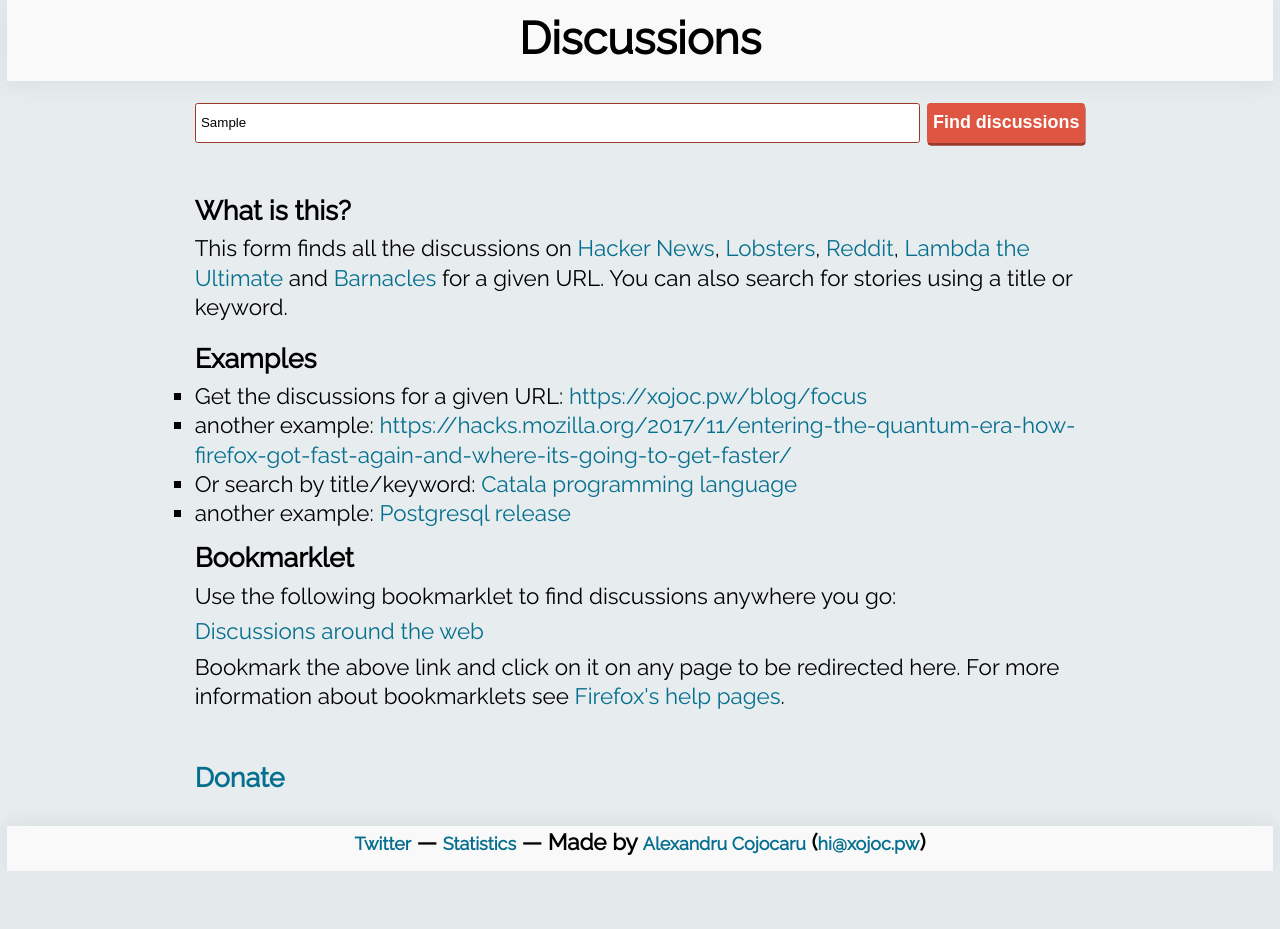
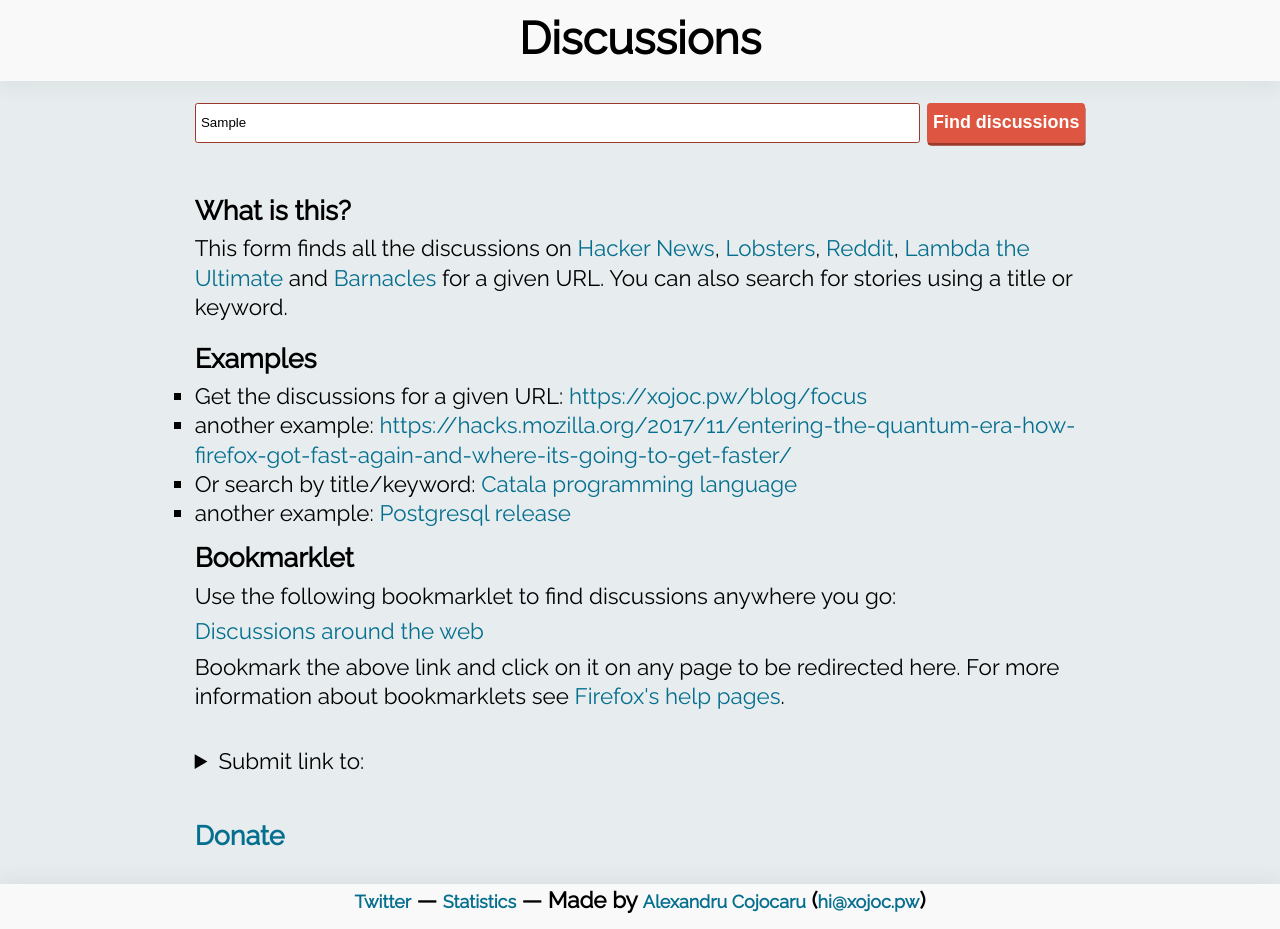
Before and after one commit to xojoc/discussions, a Django app: template web/templates/web/discussions.html in a window 1280 px wide. Before the commit the page ends 871 px from the top, so only its background shows below. Run offline with Django 3.2, Linux system fonts and the light colour scheme; the template is opened without the code that fills it: most values are stand-ins (such as "Sample title", 1, 10 or a date in 2020); parts of the project's set-up code (start-up, migrations or seed data) failed here and were passed over.

Commit message:
submit links and opensearch plugin

```diff
--- a/web/static/style.css
+++ b/web/static/style.css
@@ -34,8 +34,6 @@ body {
 	color: black;
 	font-size: 1.4em;
 	background-color: #e7edee; /* #f9f9f9; */ /* #eaf3ff; */
-	margin-left: 0.3em;
-	margin-right: 0.3em;
 }
 
 body a {
@@ -161,11 +159,9 @@ input[type=text], input[type=email], input[type=password] {
 }
 
 #wrapper {
-/*	box-sizing: border-box; */
-
     min-height: 100vh;
-    display: grid;
-    grid-template-rows: auto 1fr auto;
+    display: flex;
+	flex-direction: column;
 }
 
 header {
@@ -175,11 +171,8 @@ header {
 	box-shadow: 0 0.1em 1em 0.1em #00000010;
 	/* box-shadow: 0 0.1em 0.2em 0 #00000013; */
 	color: black;
-	max-width: 100vw;
 	padding-bottom: 0.4em;
 	padding-top: 0.2em;
-	padding-left: auto;
-	padding-right: auto;
 }
 
 header h1 {
@@ -337,18 +330,19 @@ header #menu #signup a {
 	clear: both;
 	margin: 1.1em;
 	margin-top: 0.8em;
-/*	margin-left: 0.5em; */
-	/* margin-right: 0.7em; */
-	margin-right: 0.4em;
-	margin-left: 0.6em;
-	/* max-width: 100vw; */
-	/* max-width: calc(100vw - 0.6em - 0.4em); */
-	 max-width: 65ch;
+
+	max-width: 65ch;
 	margin-left: auto;
 	margin-right: auto;
-	 /* max-width: calc(100vw - 0.6em - 0.4em);  */
 
 	overflow-wrap: break-word;
+	/*
+	padding-left: 0.2em;
+	padding-right: 0.2em;
+	*/
+	width: 95vw;
+
+	flex-grow: 1;
 }
 
 #main_dashboard {
@@ -830,3 +824,9 @@ tbody td {
 .discussions_story_url a {
 	color: black;
 }
+
+.submit_links ul li {
+	list-style-type: disc;
+	list-style-position: inside;
+	padding-left: 1em;
+}
--- a/web/templates/web/base.html
+++ b/web/templates/web/base.html
@@ -22,6 +22,9 @@
 
 		<meta name="description"
 			content="Find interesting discussions on Hacker News, Reddit and Lobsters for a given URL or story title">
+
+		<link rel="search" type="application/opensearchdescription+xml" title="Search Discussions"
+			href="/opensearch.xml">
 	</head>
 
 	<body>
--- a/web/templates/web/discussions.html
+++ b/web/templates/web/discussions.html
@@ -110,11 +110,29 @@
 
 	{% endif %}
 
+	{% endif %}
 
+	{% if ctx.submit_links %}
+	<div class='submit_links'>
+		<br />
+		<details {% if ctx.submit_links_visible %}open{% endif %}>
+			<summary>Submit link to:</summary>
+			<ul>
+				{% for submit_platform, submit_link in ctx.submit_links.items %}
+				<li>
+					<a href="{{submit_link}}" title="Submit to {{submit_platform}}" rel="noreferrer noopener"
+						target="_blank">{{submit_platform}}</a>
+				</li>
+				{% endfor %}
+			</ul>
+		</details>
+	</div>
+	{% endif %}
+
+	{% if not ctx.nothing_found %}
 	<br />
+	<h2><a href="https://xojoc.pw/donate">Donate</a></h2>
+	{% endif %}
 
-	<h2><a href="https://xojoc.pw/donate">Donate</a></h2>
-
-	{% endif %}
 </div>
 {% endblock main %}
--- a/web/templates/web/discussions_bookmarklet.js
+++ b/web/templates/web/discussions_bookmarklet.js
@@ -1 +1 @@
-javascript: (function () { var url = 'https://discu.eu/q/' + window.location.href; var win = window.open(url, '_blank'); win.focus(); })();
+javascript: (function () { var url = 'https://discu.eu/?q=' + encodeURIComponent(window.location.href) + '&submit_title=' + encodeURIComponent(document.title); var win = window.open(url, '_blank'); win.focus(); })();
--- a/web/templates/web/statistics.html
+++ b/web/templates/web/statistics.html
@@ -2,6 +2,10 @@
 
 {% load humanize %}
 {% load util %}
+
+{% block title %}
+Discussions statistics
+{% endblock title %}
 
 {% block main %}
 <div id='statistics'>
--- a/web/twitter.py
+++ b/web/twitter.py
@@ -127,6 +127,7 @@ def tweet_discussions():
     three_days_ago = timezone.now() - datetime.timedelta(days=3)
     stories = models.Discussion.objects.\
         filter(created_at__gte=three_days_ago).\
+        filter(score__gte=2).\
         filter(tweet=None)
 
     for story in stories:
--- a/web/urls.py
+++ b/web/urls.py
@@ -24,5 +24,7 @@ urlpatterns = [
          name='discussions'),
     path('sentry-debug/', sentry_trigger_error),
     path('twitter/', TemplateView.as_view(template_name="web/twitter.html")),
-    path('statistics/', views.statistics)
+    path('statistics/', views.statistics),
+    path('opensearch.xml', TemplateView.as_view(template_name='web/opensearch.xml',
+         content_type='application/opensearchdescription+xml'))
 ]
```
Also changed, not shown: web/templates/web/opensearch.xml (added, +11 -0 lines), web/views.py (+27 -0 lines).
